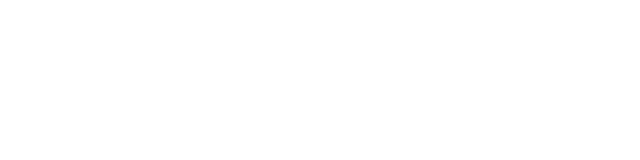
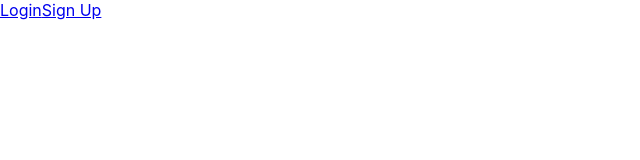
Before and after one commit to AVIRENI-CHANDAN/in-scene-ad-replacement, a React (Create React App) app in the folder frontend/: page / in a window 1280 px wide. Shown: the top 160 px of the page, without its empty margins (0-640 px from the left). Built offline with nearby package versions, Linux system fonts and the light colour scheme.

Commit message:
Navigation bar added

```diff
--- a/frontend/src/App.js
+++ b/frontend/src/App.js
@@ -1,9 +1,11 @@
 import React from 'react';
 import { AuthProvider } from './components/AuthContext';
+import NavigationBar from './components/NavigationBar/NavigationBar';
 
 function App() {
   return (
     <AuthProvider>
+      <NavigationBar></NavigationBar>
     </AuthProvider>
   );
 }
--- /dev/null
+++ b/frontend/src/components/NavigationBar/NavigationBar.js
@@ -0,0 +1,27 @@
+import React from 'react';
+import { useAuth } from './../AuthContext';
+
+function NavBar() {
+  const { isAuthenticated, logout } = useAuth();
+
+  return (
+    <nav>
+      {isAuthenticated ? (
+        // Post-login navigation items
+        <>
+          <a href="/dashboard">Dashboard</a>
+          <a href="/profile">Profile</a>
+          <button onClick={logout}>Logout</button>
+        </>
+      ) : (
+        // Pre-login navigation items
+        <>
+          <a href="/login">Login</a>
+          <a href="/signup">Sign Up</a>
+        </>
+      )}
+    </nav>
+  );
+}
+
+export default NavBar;
--- /dev/null
+++ b/frontend/src/components/NavigationBar/NavigationBar.module.scss
@@ -0,0 +1 @@
+.NavigationBar {}
```
Also changed, not shown: frontend/src/components/NavigationBar/NavigationBar.lazy.js (added, +11 -0 lines).
